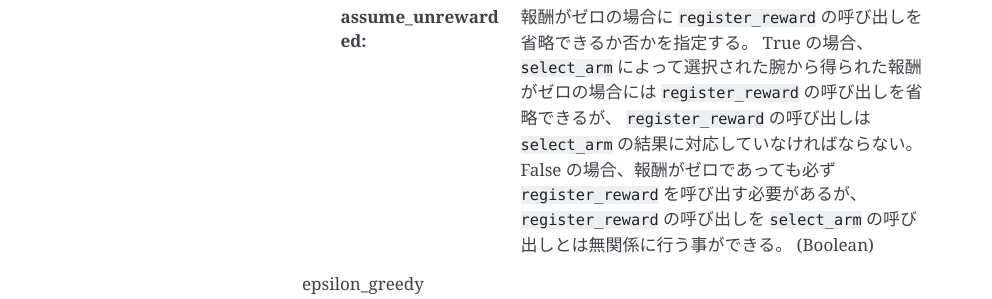
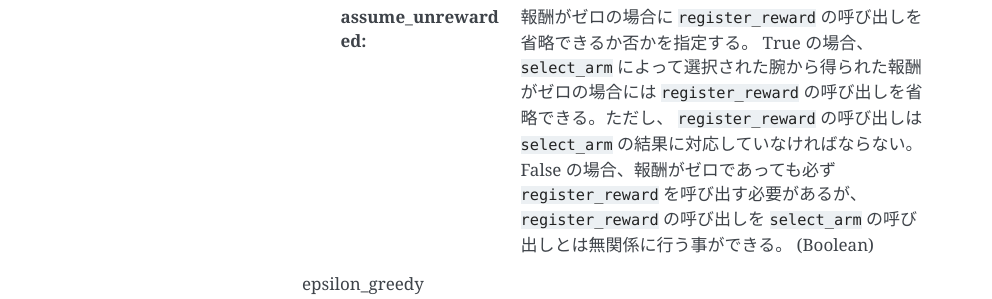
Before and after one commit to jubatus/website, a Sphinx documentation site: the page built from source/ja/api_bandit.rst, in a window 1280 px wide. Shown: the part 641-940 px from the top of the page, without its empty margins (148-1140 px from the left). Built offline with Sphinx 7.4.7, drawn with Linux system fonts in a browser that asks for light colours; the version number could not be read and is left out.

Commit message:
Split sentence

```diff
--- a/source/ja/api_bandit.rst
+++ b/source/ja/api_bandit.rst
@@ -33,7 +33,7 @@ JSON の各フィールドは以下のとおりである。
    共通
      :assume_unrewarded:
         報酬がゼロの場合に ``register_reward`` の呼び出しを省略できるか否かを指定する。
-        True の場合、 ``select_arm`` によって選択された腕から得られた報酬がゼロの場合には ``register_reward`` の呼び出しを省略できるが、 ``register_reward`` の呼び出しは ``select_arm`` の結果に対応していなければならない。
+        True の場合、 ``select_arm`` によって選択された腕から得られた報酬がゼロの場合には ``register_reward`` の呼び出しを省略できる。ただし、 ``register_reward`` の呼び出しは ``select_arm`` の結果に対応していなければならない。
         False の場合、報酬がゼロであっても必ず ``register_reward`` を呼び出す必要があるが、 ``register_reward`` の呼び出しを ``select_arm`` の呼び出しとは無関係に行う事ができる。
         (Boolean)
 
```
